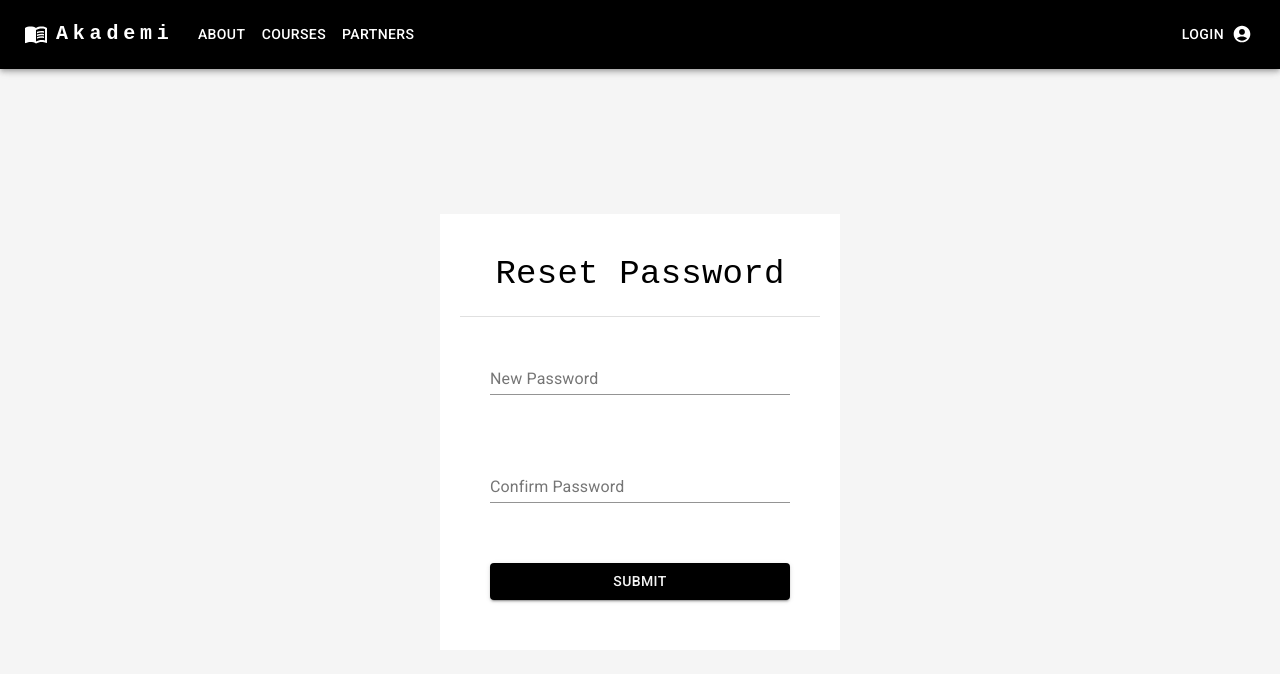
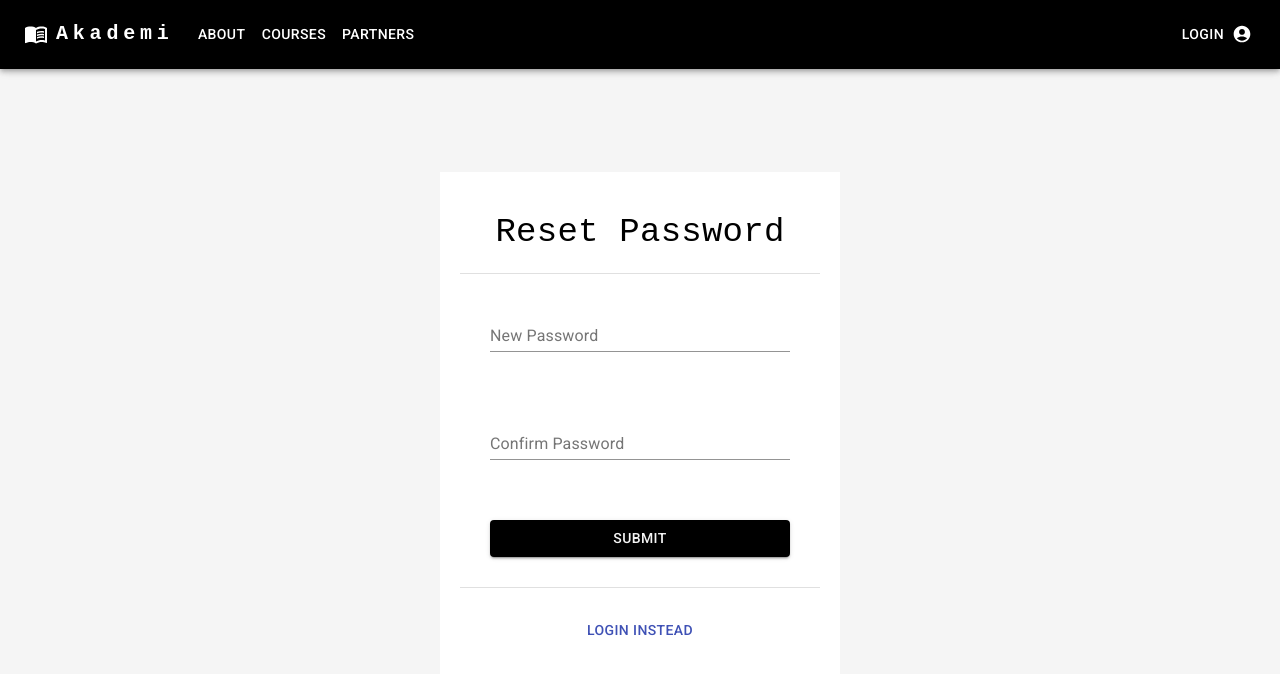
Before and after one commit to otienochris/archademiks-website, a React (Create React App) app: page /reset-password in a window 1280 px wide. Shown: the top 674 px of the page. Built offline with nearby package versions, Linux system fonts and the light colour scheme.

Commit message:
addiing divider in student view

```diff
--- a/src/pages/login-signup-page/ResetPasswordView.jsx
+++ b/src/pages/login-signup-page/ResetPasswordView.jsx
@@ -47,6 +47,7 @@ const useStyles = makeStyles({
 
 function ResetPasswordView() {
   const classes = useStyles();
+  const navigate = useNavigate();
   const params = new URLSearchParams(window.location.search);
   const token = params.get('token');
 
@@ -110,6 +111,12 @@ function ResetPasswordView() {
           helperText={errors.password2 ? errors.password2.message : ''}
         />
         <CustomButton type='submit' text='Submit' className={classes.button} />
+        <Divider />
+        <CustomButton
+          variant='text'
+          text='Login Instead'
+          onClick={() => navigate('/login-signup', { replace: true })}
+        />
       </form>
     </Container>
   );
--- a/src/pages/student-interface-page/MyCourses.jsx
+++ b/src/pages/student-interface-page/MyCourses.jsx
@@ -1,4 +1,4 @@
-import { Typography, Box, Grid } from '@material-ui/core';
+import { Typography, Box, Grid, Divider } from '@material-ui/core';
 import React from 'react';
 import { useSelector } from 'react-redux';
 import CourseInProgressPreview from '../../components/CourseInProgressPreview';
@@ -16,7 +16,8 @@ export default function MyCourses({
   return (
     <>
       <Typography variant='h6'>My Courses</Typography>
-      <Grid container justifyContent={'center'}>
+      <Divider />
+      <Grid container>
         {courses.map((course, index) => (
           <Grid item xs={12} sm={8} md={4} key={index}>
             <Box
```
